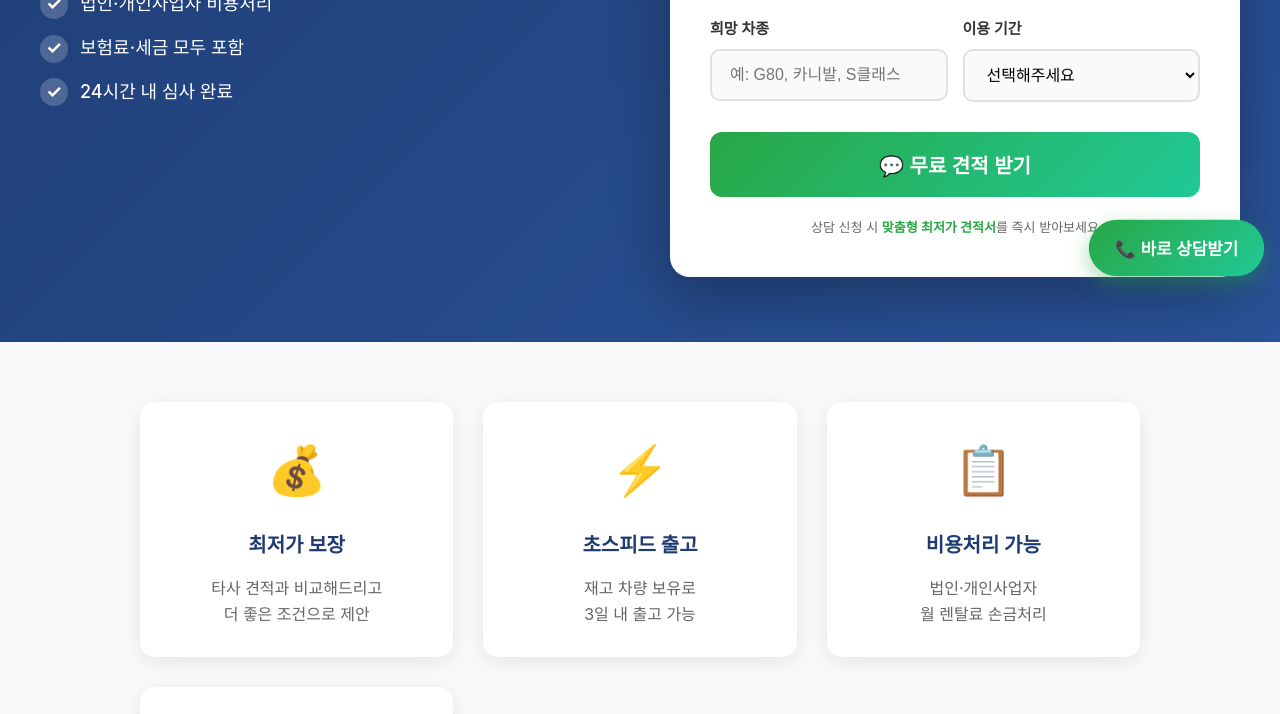
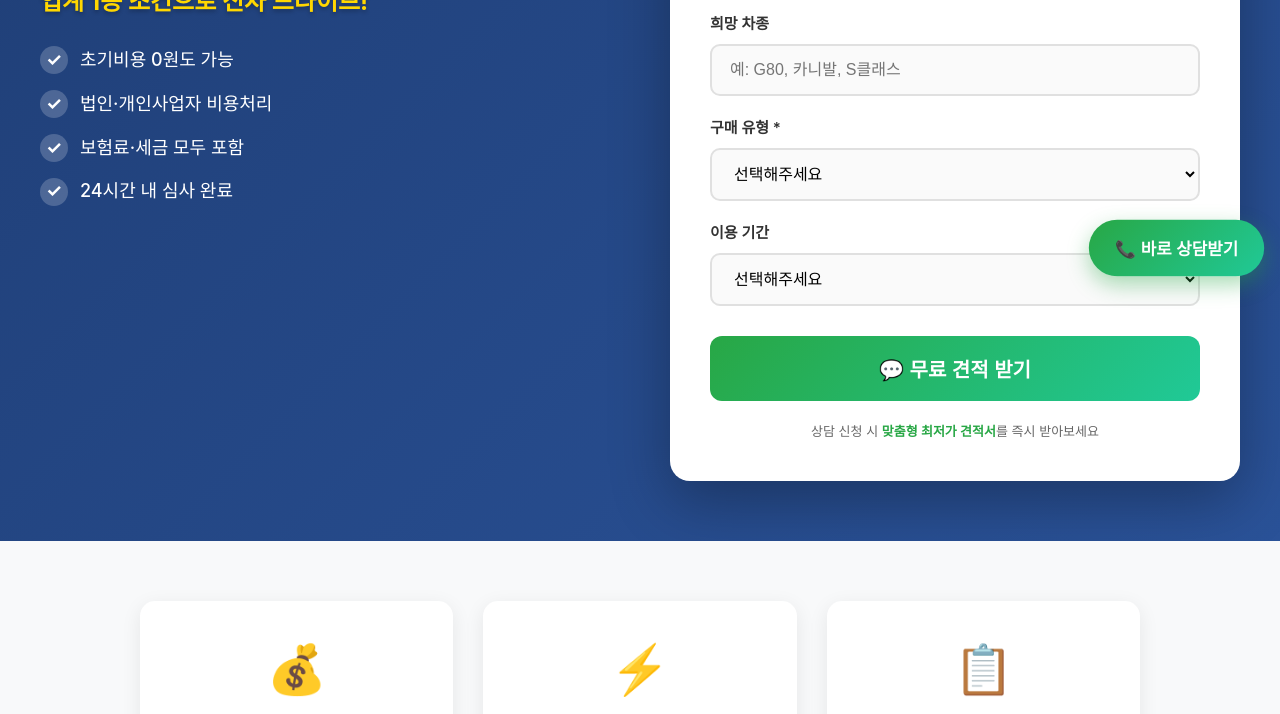
Before and after one commit to auto-forest/best, a plain HTML site: page index.html in a window 1280 px wide. Shown: the part 505-1219 px from the top of the page. Drawn offline with Linux system fonts and the light colour scheme.

Commit message:
Add files via upload

```diff
--- a/index.html
+++ b/index.html
@@ -759,10 +759,20 @@
                             </select>
                         </div>
 
-                        <div class="form-row">
                         <div class="form-group">
                             <label for="vehicle-type">희망 차종</label>
                             <input type="text" id="vehicle-type" name="vehicle-type" placeholder="예: G80, 카니발, S클래스">
+                        </div>
+
+                        <div class="form-group">
+                            <label for="purchase-type">구매 유형 *</label>
+                            <select id="purchase-type" name="purchase-type" required>
+                                <option value="">선택해주세요</option>
+                                <option value="오토리스">오토리스</option>
+                                <option value="장기렌트">장기렌트</option>
+                                <option value="현금(할부)">현금(할부)</option>
+                                <option value="저신용렌트">저신용렌트</option>
+                            </select>
                         </div>
 
                         <div class="form-group">
@@ -775,7 +785,6 @@
                                 <option value="48개월">48개월</option>
                                 <option value="60개월">60개월</option>
                             </select>
-                            </div>
                         </div>
 
                         <button type="submit" class="submit-btn">
@@ -874,6 +883,7 @@
                 phone: document.getElementById('phone').value,
                 customerType: document.getElementById('customer-type').value,
                 vehicleType: document.getElementById('vehicle-type').value,
+                purchaseType: document.getElementById('purchase-type').value,
                 period: document.getElementById('period').value,
                 timestamp: new Date().toLocaleString('ko-KR')
             };
```
Lines whose indentation alone changed are shown as unchanged.
